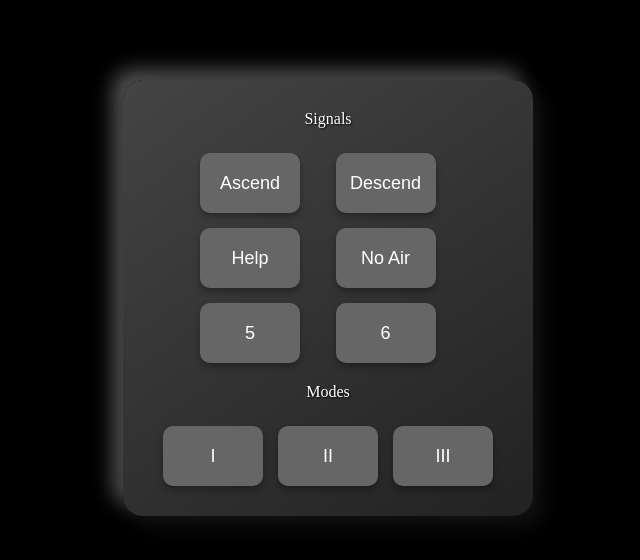
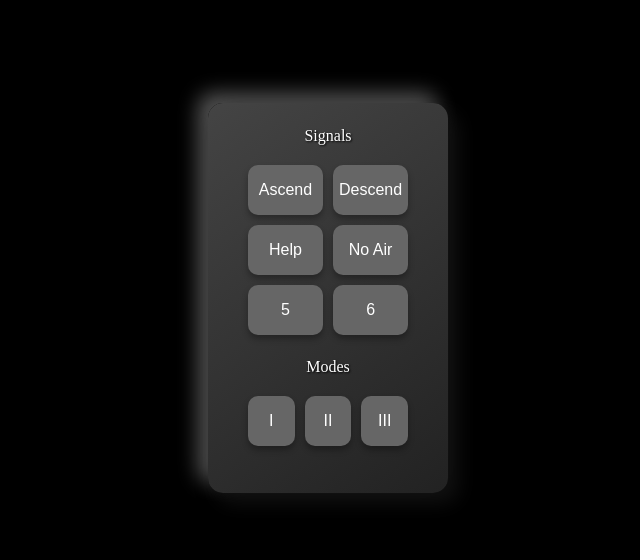
Before and after one commit to Deb-The-Dabber/PWAs, a plain HTML site: page index.html in a window 1280 px wide. Shown: the part 102-662 px from the top of the page, without its empty margins (312-952 px from the left). Drawn offline with Linux system fonts and the light colour scheme.

Commit message:
Update index.html

```diff
--- a/index.html
+++ b/index.html
@@ -19,28 +19,29 @@
   /* Remote container styling */
   .remote {
     display: grid;
-      gap: 20px;
-      grid-template-rows: auto auto;
+    gap: 15px;
+    grid-template-rows: auto auto auto;
     justify-content: center;
     align-items: center;
     background: linear-gradient(145deg, #444, #222);
-      padding: 30px;
-      border-radius: 20px;
+    padding: 20px;
+    border-radius: 15px;
     box-shadow: 10px 10px 20px #111, -10px -10px 20px #555;
     width: 100%;
-      max-width: 350px;
+    max-width: 200px; /* Narrower width for a vertical rectangle */
+    height: 350px; /* Increased height for verticality */
   }
 
   .signals-section {
     display: grid;
-      gap: 15px;
-      grid-template-columns: 1fr 1fr; /* Two columns */
+    gap: 10px;
+    grid-template-columns: 1fr 1fr; /* Two buttons per row */
     text-align: center;
   }
 
   .modes-section {
     display: grid;
-      gap: 15px;
+    gap: 10px;
     grid-template-columns: repeat(3, 1fr); /* Three buttons in one row */
     text-align: center;
   }
@@ -49,12 +50,12 @@
     color: white;
     font-size: 1rem;
     margin-bottom: 10px;
-      grid-column: span 2; /* Span across 2 columns for Signals */
+    grid-column: span 2; /* Span across two columns */
     text-shadow: 1px 1px 2px #000;
   }
 
   .modes-label {
-      grid-column: span 3; /* Span across 3 columns for Modes */
+    grid-column: span 3; /* Span across three columns */
     color: white;
     font-size: 1rem;
     margin-bottom: 10px;
@@ -63,13 +64,13 @@
 
   /* Button styling */
   button {
-      width: 100px;
-      height: 60px;
+    width: 100%;
+    height: 50px;
     border: none;
     border-radius: 10px;
     background-color: #666;
     cursor: pointer;
-      font-size: 18px;
+    font-size: 16px;
     color: white;
     box-shadow: 0px 4px 6px rgba(0, 0, 0, 0.3);
     transition: transform 0.2s ease, background-color 0.2s ease;
@@ -84,14 +85,8 @@
     background-color: #999;
     transform: translateY(1px);
   }
+</style>
 
-    /* Adjust alignment for buttons 2, 4, and 6 */
-    .signals-section button:nth-child(2),
-    .signals-section button:nth-child(4),
-    .signals-section button:nth-child(6) {
-      margin-left: 37px; /* Add space to the right */
-    }
-  </style>
 </head>
 <body>
 
```
Lines whose indentation alone changed are shown as unchanged.
